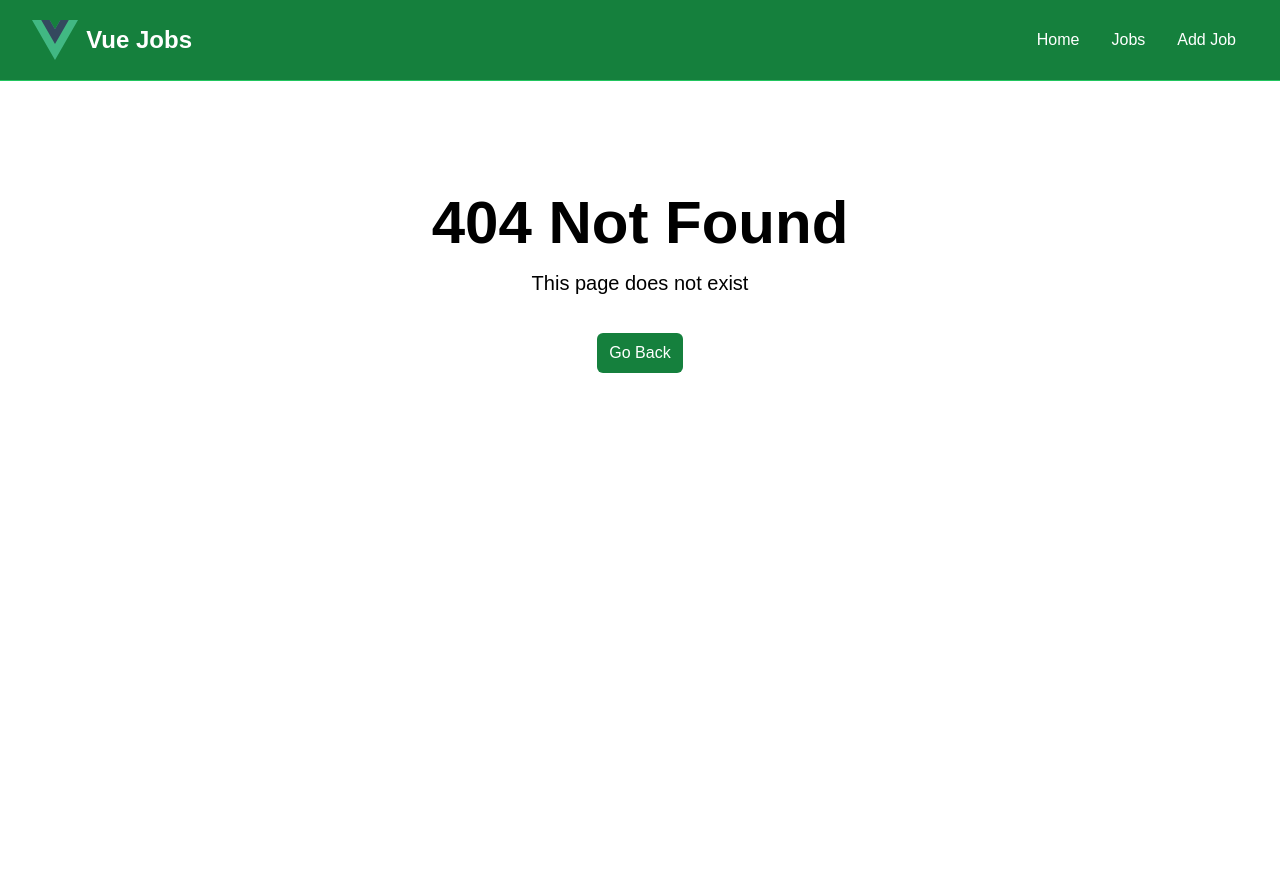
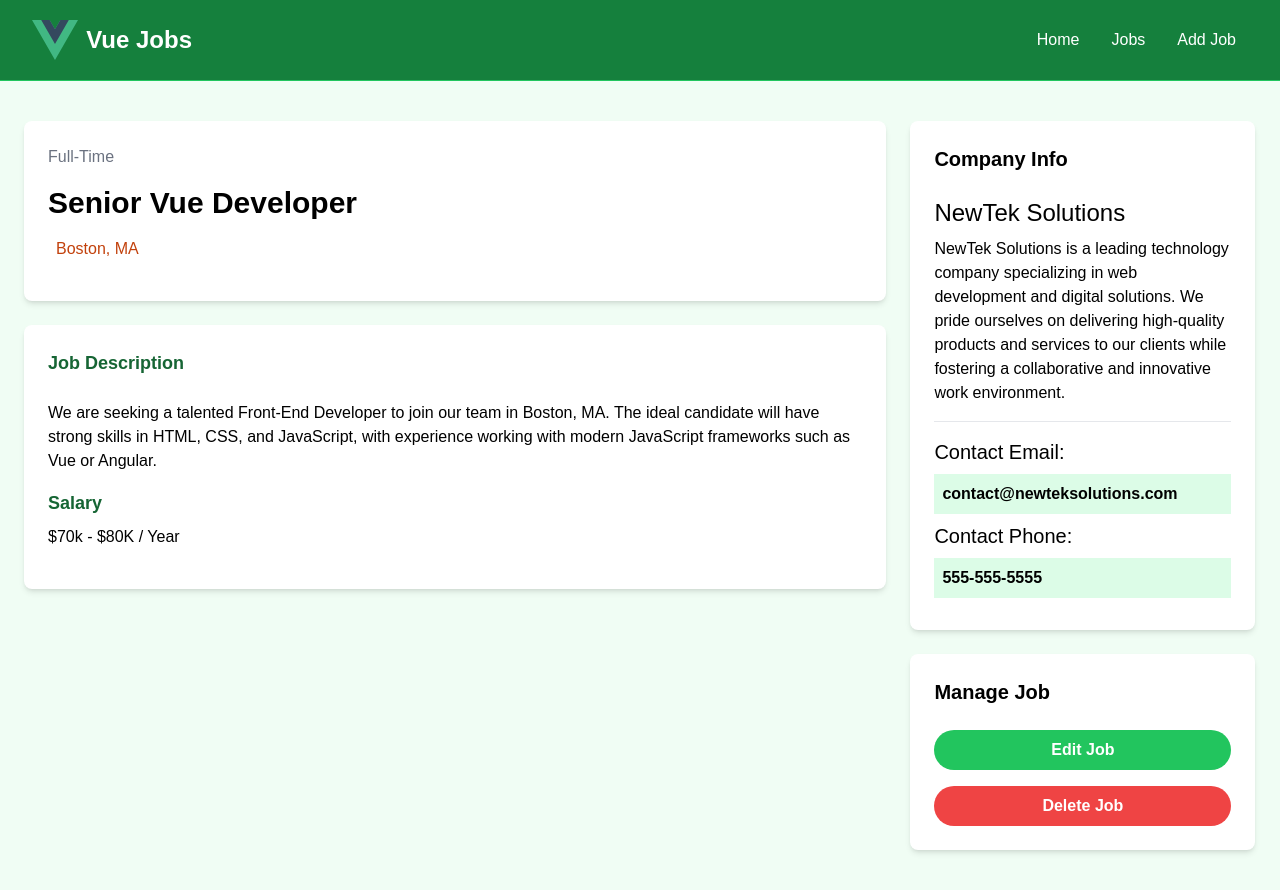
Before and after one commit to hectorsolpest/vue-intro, a Vue app: page /jobs/1 in a window 1280 px wide. Before the commit this address had no page. Before the commit the page ends 800 px from the top, so only its background shows below. Built offline with nearby package versions, Linux system fonts and the light colour scheme.

Commit message:
add job view

```diff
--- a/src/components/JobCard.vue
+++ b/src/components/JobCard.vue
@@ -42,7 +42,7 @@
           {{job.location}}
         </div>
         <RouterLink
-          :to="'/job/' + job.id"
+          :to="'/jobs/' + job.id"
           class="h-[36px] bg-green-500 hover:bg-green-600 text-white px-4 py-2 rounded-lg text-center text-sm"
         >
           Read More
--- a/src/router/index.js
+++ b/src/router/index.js
@@ -2,6 +2,7 @@
 import HomeView from '../views/HomeView.vue'
 import JobsView from '@/views/JobsView.vue'
 import NotFoundView from '@/views/NotFoundView.vue'
+import JobView from '@/views/JobView.vue'
 
 const router = createRouter({
   history: createWebHistory(import.meta.env.BASE_URL),
@@ -16,6 +17,10 @@
       name: 'jobs',
       component:JobsView,
     },{
+      path: '/jobs/:id',
+      name: 'job',
+      component:JobView,
+    },{
       path: '/:catchAll(.*)',
       name: 'not-found',
       component:NotFoundView,
--- /dev/null
+++ b/src/views/JobView.vue
@@ -0,0 +1,93 @@
+<script setup>
+
+</script>
+
+<template>
+  <section class="bg-green-50">
+    <div class="container m-auto py-10 px-6">
+      <div class="grid grid-cols-1 md:grid-cols-70/30 w-full gap-6">
+        <main>
+          <div
+            class="bg-white p-6 rounded-lg shadow-md text-center md:text-left"
+          >
+            <div class="text-gray-500 mb-4">Full-Time</div>
+            <h1 class="text-3xl font-bold mb-4">Senior Vue Developer</h1>
+            <div
+              class="text-gray-500 mb-4 flex align-middle justify-center md:justify-start"
+            >
+              <i
+                class="fa-solid fa-location-dot text-lg text-orange-700 mr-2"
+              ></i>
+              <p class="text-orange-700">Boston, MA</p>
+            </div>
+          </div>
+
+          <div class="bg-white p-6 rounded-lg shadow-md mt-6">
+            <h3 class="text-green-800 text-lg font-bold mb-6">
+              Job Description
+            </h3>
+
+            <p class="mb-4">
+              We are seeking a talented Front-End Developer to join our team
+              in Boston, MA. The ideal candidate will have strong skills in
+              HTML, CSS, and JavaScript, with experience working with modern
+              JavaScript frameworks such as Vue or Angular.
+            </p>
+
+            <h3 class="text-green-800 text-lg font-bold mb-2">Salary</h3>
+
+            <p class="mb-4">$70k - $80K / Year</p>
+          </div>
+        </main>
+
+        <!-- Sidebar -->
+        <aside>
+          <!-- Company Info -->
+          <div class="bg-white p-6 rounded-lg shadow-md">
+            <h3 class="text-xl font-bold mb-6">Company Info</h3>
+
+            <h2 class="text-2xl">NewTek Solutions</h2>
+
+            <p class="my-2">
+              NewTek Solutions is a leading technology company specializing in
+              web development and digital solutions. We pride ourselves on
+              delivering high-quality products and services to our clients
+              while fostering a collaborative and innovative work environment.
+            </p>
+
+            <hr class="my-4" />
+
+            <h3 class="text-xl">Contact Email:</h3>
+
+            <p class="my-2 bg-green-100 p-2 font-bold">
+              contact@newteksolutions.com
+            </p>
+
+            <h3 class="text-xl">Contact Phone:</h3>
+
+            <p class="my-2 bg-green-100 p-2 font-bold">555-555-5555</p>
+          </div>
+
+          <!-- Manage -->
+          <div class="bg-white p-6 rounded-lg shadow-md mt-6">
+            <h3 class="text-xl font-bold mb-6">Manage Job</h3>
+            <a
+              href="add-job.html"
+              class="bg-green-500 hover:bg-green-600 text-white text-center font-bold py-2 px-4 rounded-full w-full focus:outline-none focus:shadow-outline mt-4 block"
+            >Edit Job</a
+            >
+            <button
+              class="bg-red-500 hover:bg-red-600 text-white font-bold py-2 px-4 rounded-full w-full focus:outline-none focus:shadow-outline mt-4 block"
+            >
+              Delete Job
+            </button>
+          </div>
+        </aside>
+      </div>
+    </div>
+  </section>
+</template>
+
+<style scoped>
+
+</style>
```
